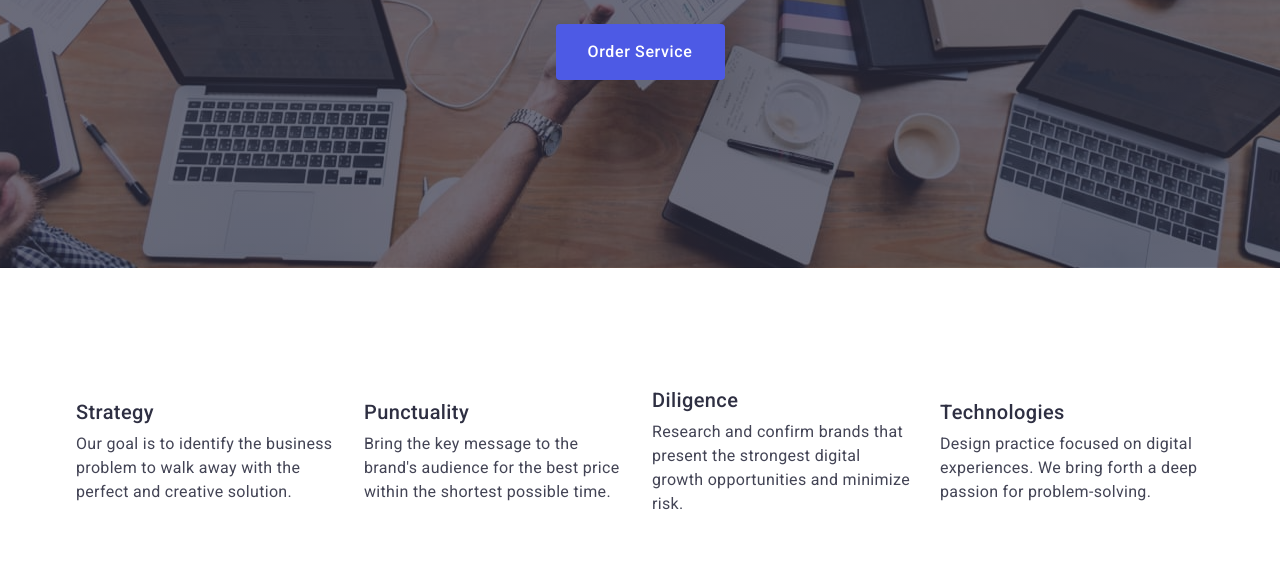
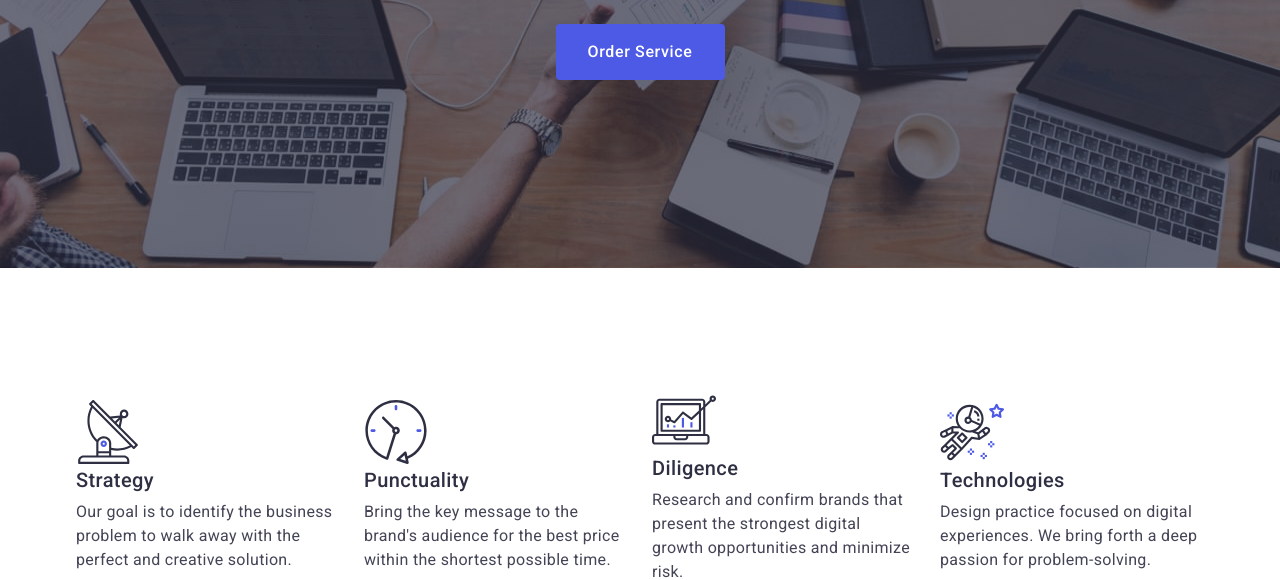
Before and after one commit to MarynaOr/goit-markup-hw-06, a plain HTML site: page index.html in a window 1280 px wide. Shown: the part 405-985 px from the top of the page. Drawn offline with nearby package versions, Linux system fonts and the light colour scheme.

Commit message:
index.html

```diff
--- a/css/styles.css
+++ b/css/styles.css
@@ -49,8 +49,8 @@ img {
 
 
 .header {
-
  border-bottom: 1px solid #e7e9fc;
+box-shadow: 0 1px 6px 0 rgba(46, 47, 66, 0.08), 0 1px 1px 0 rgba(46, 47, 66, 0.16), 0 2px 1px 0 rgba(46, 47, 66, 0.08);
 }
 
 .header-container {
@@ -101,7 +101,7 @@ img {
 
 
 }
-.current::before {
+.current::after {
   content: "";
   position: absolute;
   left: 0;
@@ -129,12 +129,13 @@ img {
 .header-item-studio:focus,
 .current {
   color: #404bbf;
-  transition: color 250ms cubic-bezier(0.4, 0, 0.2, 1);
+
 }
 
 .adress {
   font-style: normal;
   margin-left: auto;
+
 }
 
 .header-adress {
@@ -152,6 +153,7 @@ img {
 
 .header-item-mail {
   color: #434455;
+
 }
 
 
--- a/index.html
+++ b/index.html
@@ -76,6 +76,11 @@
           <h2 class="title-two">Features</h2>
           <ul class="list-section-two">
             <li class="item-section-two">
+              <div>
+                <svg class="icons" width="64" height="64">
+                  <use href="./images/icon/icons.svg#icon-antenna"></use>
+                </svg>
+              </div>
               <h3 class="section-item-desk">Strategy</h3>
               <p class="section-two-text">
                 Our goal is to identify the business problem to walk away with
@@ -83,6 +88,11 @@
               </p>
             </li>
             <li class="item-section-two">
+              <div>
+                <svg class="icons" width="64" height="64">
+                  <use href="./images/icon/icons.svg#icon-clock"></use>
+                </svg>
+              </div>
               <h3 class="section-item-desk">Punctuality</h3>
               <p class="section-two-text">
                 Bring the key message to the brand's audience for the best price
@@ -90,6 +100,11 @@
               </p>
             </li>
             <li class="item-section-two">
+              <div>
+                <svg class="icons" width="64" height="64">
+                  <use href="./images/icon/icons.svg#icon-diagram"></use>
+                </svg>
+              </div>
               <h3 class="section-item-desk">Diligence</h3>
               <p class="section-two-text">
                 Research and confirm brands that present the strongest digital
@@ -97,6 +112,11 @@
               </p>
             </li>
             <li class="item-section-two">
+              <div>
+                <svg class="icons" width="64" height="64">
+                  <use href="./images/icon/icons.svg#icon-astronaut"></use>
+                </svg>
+              </div>
               <h3 class="section-item-desk">Technologies</h3>
               <p class="section-two-text">
                 Design practice focused on digital experiences. We bring forth a
```
